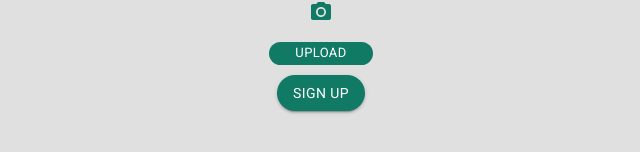
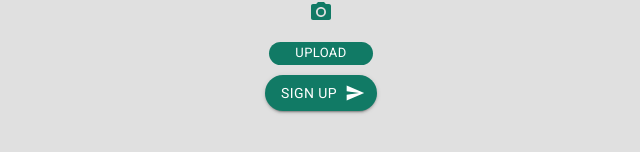
Before and after one commit to ma-lina/codeconnect, a React (Create React App) app in the folder client/: page /signup in a window 1280 px wide. Shown: the part 412-564 px from the top of the page, without its empty margins (319-959 px from the left). Built offline with nearby package versions, Linux system fonts and the light colour scheme.

Commit message:
icon signup

```diff
--- a/client/src/Views/Signup.tsx
+++ b/client/src/Views/Signup.tsx
@@ -3,6 +3,7 @@ import TextField from "@mui/material/TextField";
 import Button from "@mui/material/Button";
 import Box from "@mui/material/Box";
 import FormControl from "@mui/material/FormControl";
+import SendIcon from "@mui/icons-material/Send";
 import { Input, IconButton, Avatar } from "@mui/material";
 import { PhotoCamera } from "@mui/icons-material";
 import { AuthContext } from "../Context/AuthContext";
@@ -159,7 +160,12 @@ const Signup = () => {
             </FormControl>
           </div>
 
-          <Button variant="contained" color="primary" onClick={signUp}>
+          <Button
+            variant="contained"
+            endIcon={<SendIcon />}
+            color="primary"
+            onClick={signUp}
+          >
             Sign up
           </Button>
         </Box>
```
